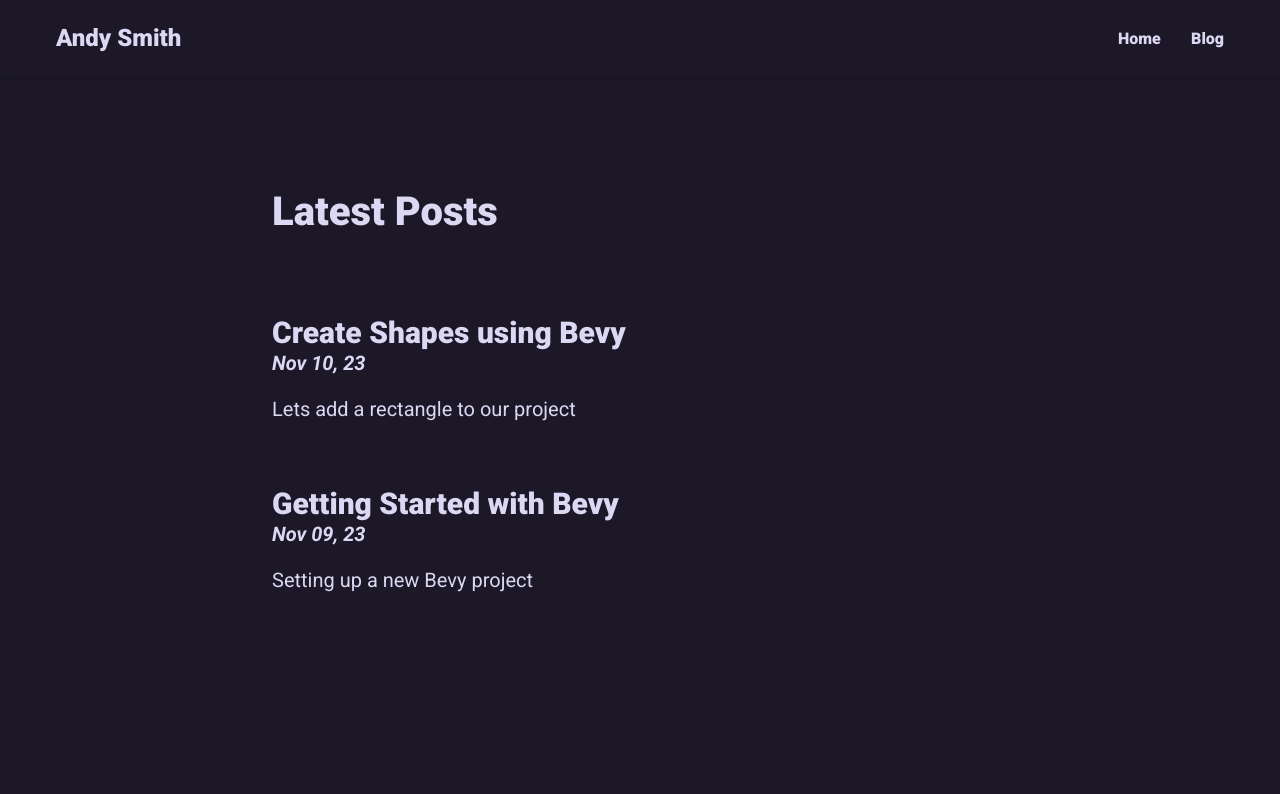
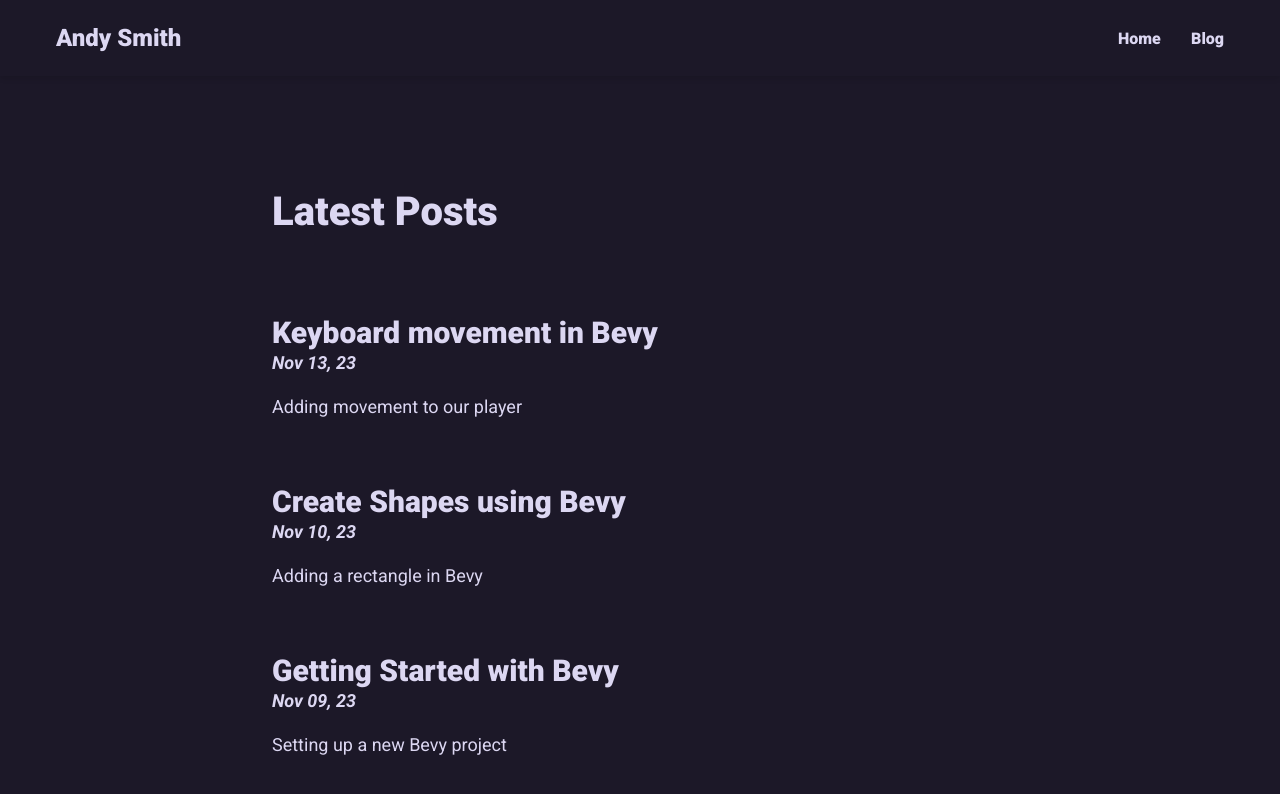
Before and after one commit to andyrsmith/andyrsmith.github.io, a Jekyll site: the page built from posts.html, in a window 1280 px wide and 934 px high. Shown: the top 794 px of the window. Built offline with Jekyll 4.4.1, drawn with Linux system fonts in a browser that asks for light colours; some of the changed lines change nothing that is shown.

Commit message:
Adds post on adding movement

````diff
--- a/_posts/2023-11-10-adding-shapes-bevy.md
+++ b/_posts/2023-11-10-adding-shapes-bevy.md
@@ -2,7 +2,7 @@
 layout: post
 title: Create Shapes using Bevy
 author: Andy
-summary: Lets add a rectangle to our project
+summary: Adding a rectangle in Bevy
 ---
 
 Where I last left off we just had a blank window, so now I'll add something to that.
--- /dev/null
+++ b/_posts/2023-11-13-movement-in-bevy.md
@@ -0,0 +1,90 @@
+---
+layout: post
+title: Keyboard movement in Bevy
+author: Andy
+summary: Adding movement to our player
+---
+
+In the last post I added a rectangle, so now with a little more code we will be able to move this rectangle around the window.
+
+## Adding a New System
+
+Last time we added a system that runs on startup. This time below it we add a new system with agrments Update, which will run about 60 frames per second.
+
+
+```
+App::new()
+    .add_plugins(DefaultPlugins)
+    .add_systems(Startup, setup_game)
+    .add_systems(Update, move_player)
+    .run();
+```
+
+In this function will move the rectangle around on the screen depending on which keys we pressed.
+
+In this function I will need to pass in two arguments. One for the the keyboard resource, and another for the query that retreive the player entity.
+
+```
+fn move_player(keyboard_input: Res<Input<KeyCode>>, mut query: Query<&mut Transform, With<Player>>,)
+{
+    let mut player = query.single_mut();
+    let mut x_direction = 0.0;
+    let mut y_direction = 0.0;
+}
+```
+Since I know there is only one entity with the player component I can use single_mut to access it.  If there were multiple I would have to iterate over the query, and then determine which one to update.  If we try to use single_mut on a multiple query we will get an error.
+
+Next I'm going to check for the keys are pressed, and set the x and y accordingly.
+
+```
+    if keyboard_input.pressed(KeyCode::A) {
+        x_direction -= 1.0;
+    }
+    if keyboard_input.pressed(KeyCode::D) {
+        x_direction += 1.0;
+    }
+    if keyboard_input.pressed(KeyCode::S) {
+        y_direction -= 1.0;
+    }
+    if keyboard_input.pressed(KeyCode::W) {
+        y_direction += 1.0;
+    }
+```
+
+I'm going to use the WASD keys to control movement, but we could have also used the arrow keys if we wanted.
+
+Lastly we will add the new x and y direction to the players current position.
+
+```
+    player.translation.y = player.translation.y + y_direction;
+    player.translation.x = player.translation.x + x_direction;
+```
+
+After that code we now have a rectangle that we can move around the screen.  Next we will try to get our player to shoot.
+
+
+```
+fn move_player(keyboard_input: Res<Input<KeyCode>>, mut query: Query<&mut Transform, With<Player>>,)
+{
+    let mut player = query.single_mut();
+    let mut x_direction = 0.0;
+    let mut y_direction = 0.0;
+
+    if keyboard_input.pressed(KeyCode::A) {
+        x_direction -= 1.0;
+    }
+    if keyboard_input.pressed(KeyCode::D) {
+        x_direction += 1.0;
+    }
+    if keyboard_input.pressed(KeyCode::S) {
+        y_direction -= 1.0;
+    }
+    if keyboard_input.pressed(KeyCode::W) {
+        y_direction += 1.0;
+    }
+
+    player.translation.y = player.translation.y + y_direction;
+    player.translation.x = player.translation.x + x_direction;
+
+}
+```
--- a/styles/main.css
+++ b/styles/main.css
@@ -307,7 +307,7 @@
 }
 
 .post p, .post-collection p {
-    font-size: 20px;
+    font-size: 18px;
     line-height: 26px;
 }
 
````
